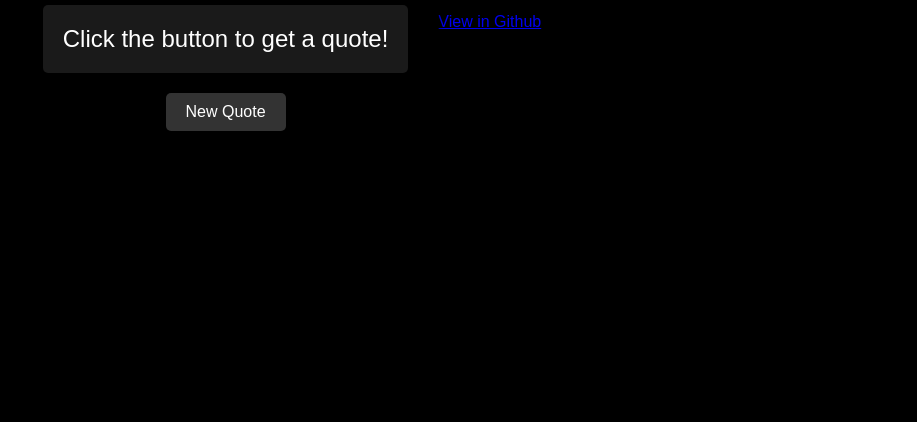
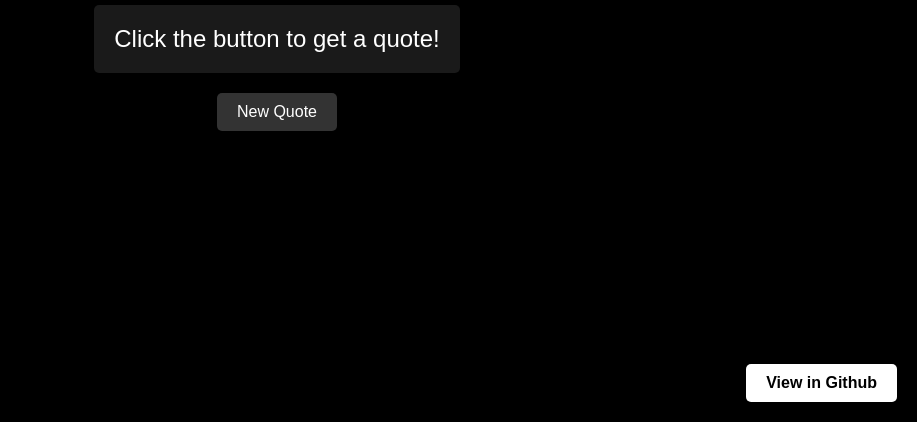
Before and after one commit to lolmiku/Daily-Insults, a plain HTML site: page index.html in a window 1280 px wide. Shown: the part 378-800 px from the top of the page, without its empty margins (363-1280 px from the left). Drawn offline with Linux system fonts and the light colour scheme.

Commit message:
Added button design

```diff
--- a/styles.css
+++ b/styles.css
@@ -49,3 +49,22 @@ button {
 button:hover {
     background-color: #555;
 }
+
+/* "View in Github" Button */
+.github-btn {
+    position: fixed;
+    bottom: 20px;
+    right: 20px;
+    background-color: #fff;
+    color: #000;
+    font-weight: bold;
+    padding: 10px 20px;
+    border-radius: 5px;
+    text-decoration: none;
+    box-shadow: 0 4px 8px rgba(0, 0, 0, 0.5);
+    transition: background-color 0.3s ease;
+}
+
+.github-btn:hover {
+    background-color: #f0f0f0;
+}
```
